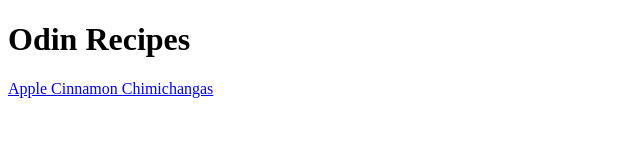
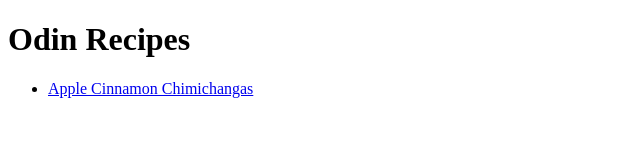
Before and after one commit to Rawng/odin-recipes, a plain HTML site: page index.html in a window 1280 px wide. Shown: the whole page, without its empty margins (0-640 px from the left). Drawn offline with Linux system fonts and the light colour scheme.

Commit message:
Use unordered list for recipe links

```diff
--- a/index.html
+++ b/index.html
@@ -7,6 +7,8 @@
 
     <body>
         <h1>Odin Recipes</h1>
-        <p><a href="./recipes/apple-cinnamon-chimichangas.html">Apple Cinnamon Chimichangas</a></p>
+        <ul>
+            <li><a href="./recipes/apple-cinnamon-chimichangas.html">Apple Cinnamon Chimichangas</a></li>
+        </ul>
     </body>
 </html>
```
